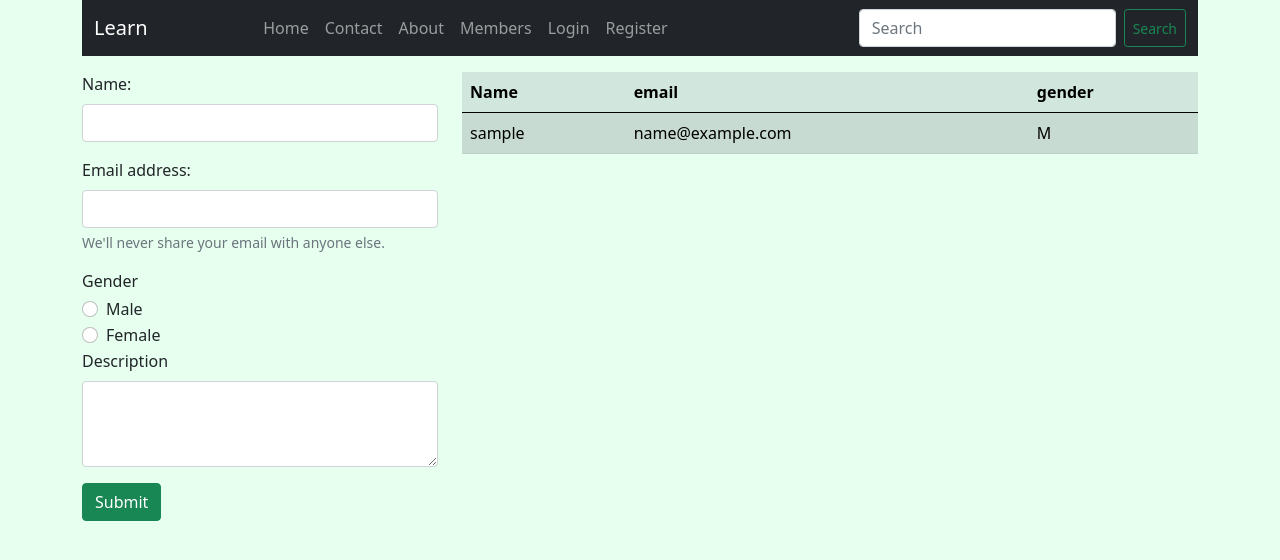
After one commit to VinayakTamse/DjangoProject1, a Django app: page /accounts/user_members/1/ in a window 1280 px wide. The commit adds this page. Shown: the top 560 px of the page. Run offline with Django 3.2, Linux system fonts and the light colour scheme; tables that the repository leaves empty hold one stand-in row (values such as "Sample post").

Commit message:
django second commit

```diff
--- a/mysite/accounts/admin.py
+++ b/mysite/accounts/admin.py
@@ -1,6 +1,6 @@
 from django.contrib import admin
-from accounts.models import Member
+from accounts.models import Member, UserMembers
 
 # Register your models here.
 
-admin.site.register(Member)
+admin.site.register([Member, UserMembers])
--- a/mysite/accounts/models.py
+++ b/mysite/accounts/models.py
@@ -1,4 +1,5 @@
 from django.db import models
+from django.contrib.auth.models import User
 
 
 # Create your models here.
@@ -11,3 +12,18 @@ class Member(models.Model):
 
     def __str__(self):
         return self.member_name
+
+GENDER = [
+    ('M','Male'),
+    ('F','Female'),
+    ]
+
+class UserMembers(models.Model):
+    user_id = models.ForeignKey(User, on_delete=models.CASCADE)
+    user_name = models.CharField(max_length=20)
+    user_email = models.EmailField(max_length=50)
+    user_gender = models.CharField(max_length=10, choices=GENDER)
+    user_desc = models.TextField(max_length=100)
+
+    def __str__(self):
+        return self.user_name
--- a/mysite/accounts/urls.py
+++ b/mysite/accounts/urls.py
@@ -10,4 +10,5 @@ urlpatterns = [
    path('members/', views.members, name="members"),
    path('delete/<int:mem_id>/',views.Delete_members, name="delete_members"),
    path('update/<int:id>/', views.update_members, name="update_members"),
+   path('user_members/<int:id>/', views.user_member, name="user_members"),
 ]
--- a/mysite/accounts/views.py
+++ b/mysite/accounts/views.py
@@ -4,7 +4,7 @@ from django.contrib.auth.models import User
 from django.contrib.auth import authenticate, login, logout
 from django.contrib import messages
 from accounts.forms import RegisterMember
-from accounts.models import Member
+from accounts.models import Member, UserMembers
 
 # Create your views here.
 
@@ -35,6 +35,7 @@ def LoginHandle(request):
         if myuser is not None:
             login(request, myuser)
             messages.success(request, 'Welcome '+ myuser.first_name)
+
             return redirect('/')
         else:
             messages.error(request, 'Invalid Credentials')
@@ -87,3 +88,18 @@ def update_members(request, id):
     up = Member.objects.get(pk=id)
     reg = RegisterMember(instance=up)
     return render(request, 'accounts/update.html', {'forms':reg})
+
+def user_member(request, id):
+
+    if request.method == 'POST':
+        name = request.POST.get('name')
+        email = request.POST.get('email1')
+        gender = request.POST.get('gender')
+        desc = request.POST.get('text_desc')
+        us = User.objects.get(pk=id)
+        um = UserMembers(user_id=us, user_name=name, user_email=email, user_gender=gender, user_desc=desc)
+        um.save()
+        return redirect('/')
+    us = User.objects.get(pk=id)
+    user_mem = UserMembers.objects.filter(user_id=us.id)
+    return render(request, 'accounts/usermembers.html',{'userdata':user_mem})
--- a/mysite/mysite/settings.py
+++ b/mysite/mysite/settings.py
@@ -40,6 +40,7 @@ INSTALLED_APPS = [
     'django.contrib.messages',
     'django.contrib.staticfiles',
     'accounts.apps.AccountsConfig',
+    'mysite.apps.MysiteConfig',
 ]
 
 MIDDLEWARE = [
--- a/mysite/mysite/urls.py
+++ b/mysite/mysite/urls.py
@@ -22,4 +22,5 @@ urlpatterns = [
     path('',views.Home, name='Home'),
     path('about/', views.About, name="About"),
     path('accounts/', include('accounts.urls')),
+
 ]
--- /dev/null
+++ b/mysite/templates/accounts/usermembers.html
@@ -0,0 +1,74 @@
+{% extends 'basic.html' %}
+{% block title %}user members{% endblock title %}
+{% block usermemberact %}active{% endblock usermemberact %}
+{% block body %}
+
+<div class="container">
+    <div class="row my-3">
+        <div class="col-sm-4">
+            <form action="{% url 'user_members' user.id %}" method="post">{% csrf_token %}
+                <div class="mb-3">
+                    <label for="name" class="form-label">Name:</label>
+                    <input type="text" class="form-control" id="name" name="name" required autocomplete="off">
+                </div>
+                <div class="mb-3">
+                    <label for="email1" class="form-label">Email address:</label>
+                    <input type="email" class="form-control" id="email1" name="email1" aria-describedby="emailHelp"
+                        required>
+                    <div id="emailHelp" class="form-text">We'll never share your email with anyone else.</div>
+                </div>
+                <div class="mb-1">
+                    <label>Gender</label>
+                </div>
+                <div class="form-check">
+                    <input class="form-check-input" type="radio" name="gender" id="male">
+                    <label class="form-check-label" for="male">
+                        Male
+                    </label>
+                </div>
+                <div class="form-check">
+                    <input class="form-check-input" type="radio" name="gender" id="female">
+                    <label class="form-check-label" for="female">
+                        Female
+                    </label>
+                </div>
+                <div class="mb-3">
+                    <label for="text_desc" class="form-label">Description</label>
+                    <textarea class="form-control" id="text_desc" name="text_desc" rows="3"></textarea>
+                </div>
+                <input type="submit" class="btn btn-success" value="Submit">
+            </form>
+        </div>
+        <div class="col-sm-8">
+            {% if userdata %}
+            <table class="table table-success table-striped">
+                <thead>
+                    <tr>
+
+                        <th scope="col">Name</th>
+                        <th scope="col">email</th>
+                        <th scope="col">gender</th>
+                    </tr>
+                </thead>
+                <tbody>
+                    {% for user_mm in userdata %}
+                    <tr>
+
+                        <td>{{user_mm.user_name}}</td>
+                        <td>{{user_mm.user_email}}</td>
+                        <td>{{user_mm.user_gender}}</td>
+                    </tr>
+                    {% endfor %}
+
+
+                </tbody>
+            </table>
+            {% else %}
+            <h3>No Members Added Yet</h3>
+            {% endif %}
+        </div>
+
+    </div>
+</div>
+
+{% endblock body %}
--- a/mysite/templates/basic.html
+++ b/mysite/templates/basic.html
@@ -60,12 +60,16 @@
               <li class="nav-item">
                 <a class="nav-link {% block memberact %}{% endblock memberact %}" href="{% url 'members' %}">Members</a>
               </li>
+
               {% if user.is_authenticated %}
               <li class="nav-item">
                 <a class="nav-link" href="/">Welcome {{user.first_name}}</a>
               </li>
                <li class="nav-item">
                 <a class="nav-link" href="{% url 'logout' %}">Logout</a>
+              </li>
+              <li class="nav-item">
+                <a class="nav-link {% block usermemberact %}{% endblock usermemberact %}" href="{% url 'user_members' user.id %}">UserMembers</a>
               </li>
 
               {% else %}
```
Also changed, not shown: mysite/accounts/migrations/0002_usermembers.py (added), mysite/mysite/views.py (line endings or trailing spaces).
